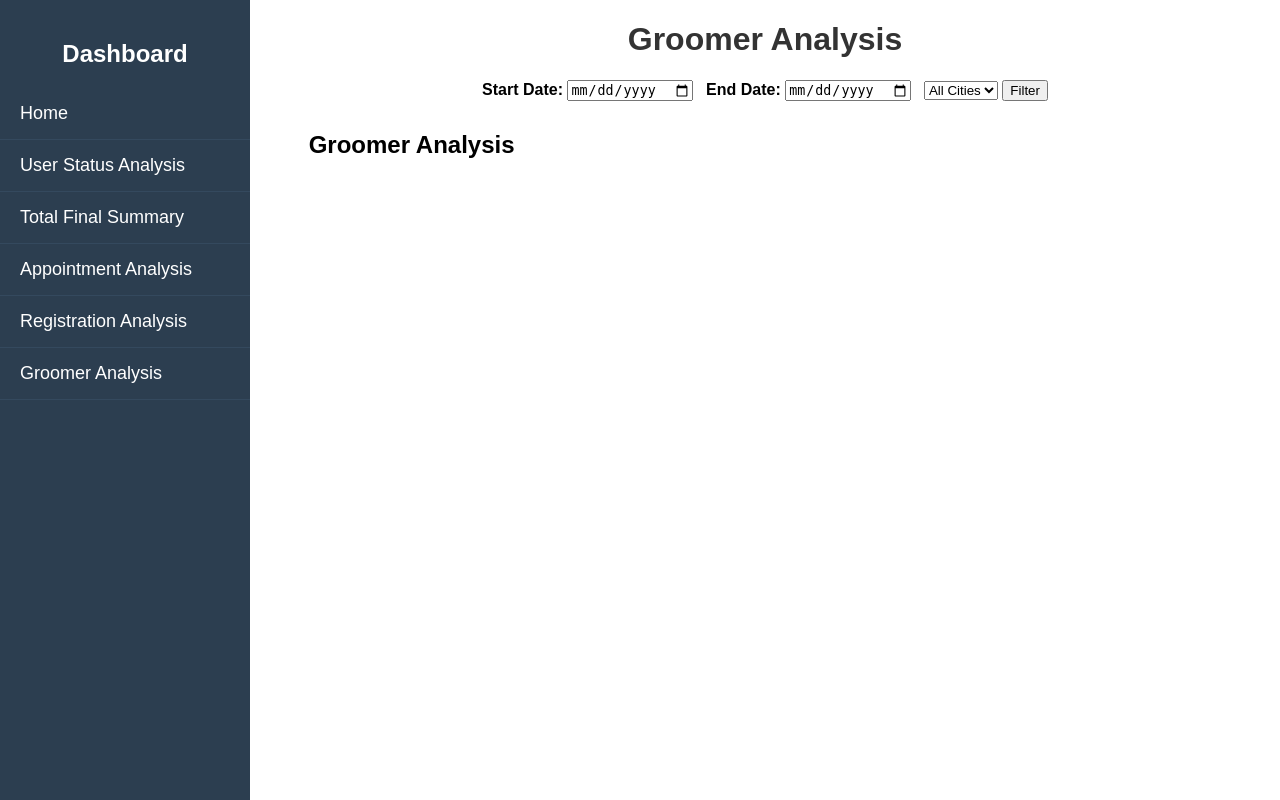
After one commit to reachng/appointment-dashboard, a Django app: template templates/groomer_analysis.html in a window 1280 px wide. The commit adds this page. Run offline with Django 5.2, Linux system fonts and the light colour scheme; the template is opened without the code that fills it, so the values that code supplies are empty; some libraries are stand-ins or nearby versions.

Commit message:
Graph Addition

```diff
--- a/templates/base.html
+++ b/templates/base.html
@@ -55,6 +55,7 @@
         <a href="{% url 'total_final_summmary' %}">Total Final Summary</a>
         <a href="{% url 'appointment_analysis' %}">Appointment Analysis</a>
         <a href="{% url 'registration_analysis' %}">Registration Analysis</a>
+        <a href="{% url 'groomer_analysis' %}">Groomer Analysis</a>
     </div>
 
     <!-- Main Content Area -->
--- /dev/null
+++ b/templates/groomer_analysis.html
@@ -0,0 +1,52 @@
+{% extends 'base.html' %}
+
+{% block content %}
+    <title>Groomer Analysis</title>
+    <script src="https://cdn.plot.ly/plotly-latest.min.js"></script>
+    <style>
+        h1 {
+            text-align: center;
+            color: #333;
+        }
+        .container {
+            width: 90%;
+            margin: 0 auto;
+        }
+        .date-picker {
+            text-align: center;
+            margin-bottom: 20px;
+        }
+        .chart {
+            margin-top: 30px;
+        }
+    </style>
+
+
+    <div class="container">
+        <h1>Groomer Analysis</h1>
+
+        <!-- Date Picker Form -->
+        <div class="date-picker">
+            <form method="get">
+                <label for="start_date"><strong>Start Date:</strong></label>
+                <input type="date" id="start_date" name="start_date" value="{{ start_date }}">
+                &nbsp;
+                <label for="end_date"><strong>End Date:</strong></label>
+                <input type="date" id="end_date" name="end_date" value="{{ end_date }}">
+                &nbsp;
+                <select id="city" name="city">
+                    <option value="">All Cities</option>
+                    {% for city in city_options %}
+                        <option value="{{ city }}" {% if city == selected_city %}selected{% endif %}>{{ city }}</option>
+                    {% endfor %}
+                </select>
+                <button type="submit">Filter</button>
+            </form>
+        </div>
+
+        <div class="chart">
+            <h2>Groomer Analysis</h2>
+            {{ location_chart_html|safe }}
+        </div>
+    </div>
+{% endblock %}
--- a/templates/registration_analysis.html
+++ b/templates/registration_analysis.html
@@ -70,5 +70,10 @@
             <strong>Total Appointments:</strong> {{ metrics.total_appointments }} |
             <strong>Total Customers:</strong> {{ metrics.total_customers }}
         </div>
+        <div>
+            <h2>Users Registered but No Booking</h2>
+            {{ no_booking_html|safe }}
+        </div>
+
     </div>
 {% endblock %}
--- a/templates/user_status_analysis.html
+++ b/templates/user_status_analysis.html
@@ -114,6 +114,9 @@ document.getElementById('export-btn').addEventListener('click', () => {
     window.location.href = url;
 });
 </script>
-
+<div id="g_id_chart_container">
+    <h2>G_ID Counts vs. Appointment (Based on Complaints)</h2>
+    {{ g_id_html|safe }}
+</div>
 
 {% endblock %}
--- a/zip/urls.py
+++ b/zip/urls.py
@@ -10,4 +10,6 @@ urlpatterns = [
     path('export_user_state_count/', views.export_user_state_count, name='export_user_state_count'),
     path('appointment_analysis/', views.appointment_analysis, name='appointment_analysis'),
     path('registration_analysis/', views.registration_analysis, name='registration_analysis'),
+    path('groomer_analysis/', views.groomer_analysis, name='groomer_analysis'),
+
 ]
```
Also changed, not shown: zip/views.py (+118 -1 lines).
